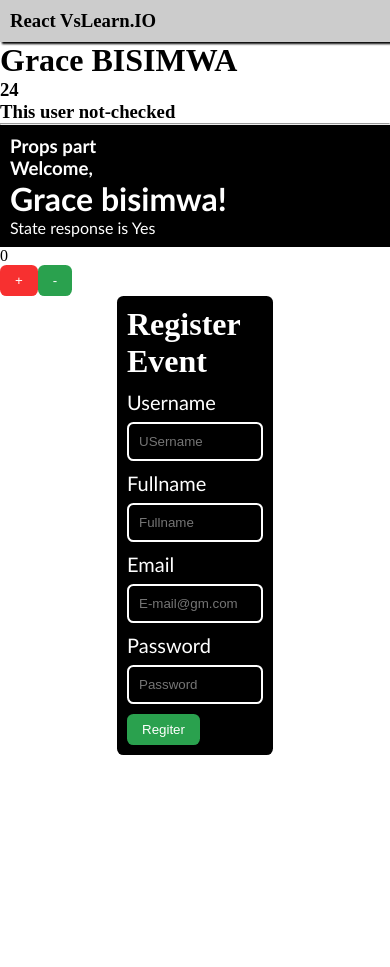
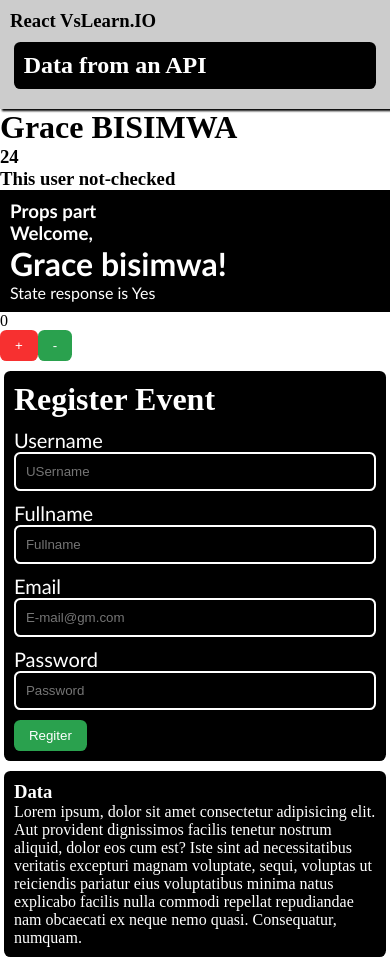
Before and after one commit to Jean-pierre14/reactjs, a React (Create React App) app in the folder views/: page / in a window 390 px wide. Before the commit the page ends 844 px from the top, so only its background shows below. Built offline with nearby package versions, Linux system fonts and the light colour scheme.

Commit message:
My changes

```diff
--- a/views/public/index.html
+++ b/views/public/index.html
@@ -1,14 +1,12 @@
 <!DOCTYPE html>
 <html lang="en">
+
 <head>
   <meta charset="utf-8" />
   <link rel="icon" href="%PUBLIC_URL%/favicon.ico" />
   <meta name="viewport" content="width=device-width, initial-scale=1" />
   <meta name="theme-color" content="#000000" />
-    <meta
-      name="description"
-      content="Web site created using create-react-app"
-    />
+  <meta name="description" content="Web site created using create-react-app" />
   <link rel="apple-touch-icon" href="%PUBLIC_URL%/logo192.png" />
   <!--
       manifest.json provides metadata used when your web app is installed on a
@@ -24,8 +22,9 @@
       work correctly both with client-side routing and a non-root public URL.
       Learn how to configure a non-root public URL by running `npm run build`.
     -->
-    <title>React App</title>
+  <title>Jean-pierre14</title>
 </head>
+
 <body>
   <noscript>You need to enable JavaScript to run this app.</noscript>
   <div id="root"></div>
@@ -40,4 +39,5 @@
       To create a production bundle, use `npm run build` or `yarn build`.
     -->
 </body>
+
 </html>
--- a/views/src/App.js
+++ b/views/src/App.js
@@ -14,13 +14,23 @@ class App extends React.Component {
       <div>
         <div className="box-header">
           <h3>React VsLearn.IO</h3>
+          <div className="form">
+            <h2>Data from an API</h2>
+          </div>
         </div>
         <Challenge />
         <ChallengeTwo />
-        <hr />
         <Props />
         <Events />
         <Form />
+        <div className="container">
+          <div className="form">
+            <h3>Data </h3>
+            <p>
+              Lorem ipsum, dolor sit amet consectetur adipisicing elit. Aut provident dignissimos facilis tenetur nostrum aliquid, dolor eos cum est? Iste sint ad necessitatibus veritatis excepturi magnam voluptate, sequi, voluptas ut reiciendis pariatur eius voluptatibus minima natus explicabo facilis nulla commodi repellat repudiandae nam obcaecati ex neque nemo quasi. Consequatur, numquam.
+            </p>
+          </div>
+        </div>
       </div>
     )
   }
--- a/views/src/components/Challenge2.jsx
+++ b/views/src/components/Challenge2.jsx
@@ -1,4 +1,5 @@
 import React, { Component } from "react"
+
 class ChallengeTwo extends Component {
     constructor() {
         super()
--- a/views/src/index.css
+++ b/views/src/index.css
@@ -51,26 +51,34 @@ button{
 .form{
   position: relative;
   width: 50%;
-  margin: 0 auto;
+  margin: 10px auto;
   color: #fff;
   background: #000;
   padding: 10px;
   border-radius: .4rem;
 }
+@media(max-width: 750px) {
+  .container{
+    position: relative;
+    width: 100%;
+  }
+  .form{
+    position: relative;
+    width: 98%;
+  }
+}
 .group{
   margin: 10px 0;
 }
-.form label, .input{
+
+.form label{
   position: relative;
-  display: block;
-}
-.form label{
   font-size: 20px;
   font-family: calibri !important;
   margin: 8px 0;
 }
 .input{
-background: none !important;
+  background: none !important;
   outline: none !important;
   border: 2px solid #fff;
   color: #fff;
```
Also changed, not shown: views/src/Datas.json (added, +14 -0 lines). Lines whose indentation alone changed are shown as unchanged.
